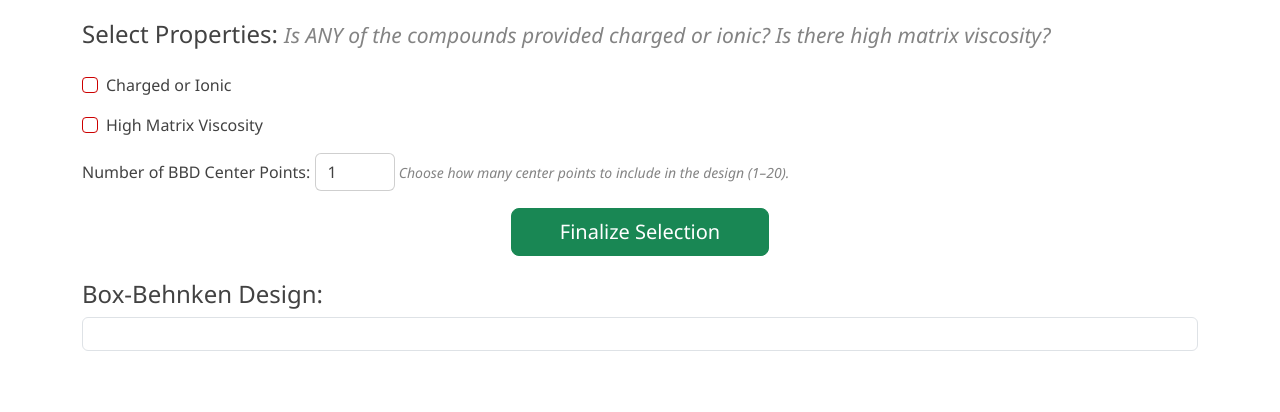
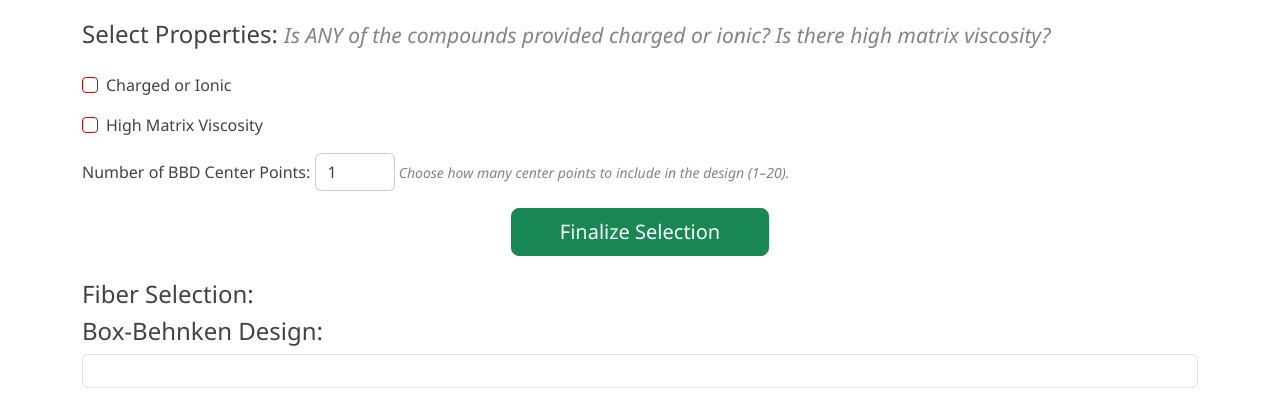
Before and after one commit to NikosDelijohn/spme-doejo, a Flask app: page / in a window 1280 px wide. Shown: the part 445-857 px from the top of the page. Before the commit the page ends 796 px from the top, so only its background shows below. Run offline with Flask 3, Linux system fonts and the light colour scheme.

Commit message:
Added dedicated Fiber Selection field at frontend.

```diff
--- a/templates/frontend.html
+++ b/templates/frontend.html
@@ -2,7 +2,7 @@
 <html lang="en">
 <head>
     <meta charset="UTF-8">
-    <title>SPME DoE – Compound Selector</title>
+    <title>SPME DoEjo</title>
 
     <link rel="icon" type="image/x-icon" href="{{ url_for('static', filename='favicon.ico') }}">
 
@@ -104,6 +104,8 @@
         </button>
     </div>
 
+    <h4>Fiber Selection:</h4>
+    <div id="fiber_selection"></div>
     <!-- Box-Behnken Design Results -->
     <h4>Box-Behnken Design:</h4>
     <div id="results" class="p-3 border rounded"></div>
@@ -241,20 +243,16 @@ async function finalizeSelection() {
     });
     const result = await res.json();
 
+    const fiberSelectDiv = document.getElementById("fiber_selection");
     const resultsDiv = document.getElementById("results");
 
-    let fiberBox = "";
-    if (result.fiber) {
-        fiberBox = `
-            <div class="alert alert-warning mb-4 p-3" id="fiber-box">
-                <strong>Recommended Fiber:</strong> You should use the <strong>${result.fiber}</strong> fiber.
-            </div>
-        `;
-    }
+    fiberSelectDiv.innerHTML =  `
+        <div class="fiber-box mb-4" id="fiber-box">
+            <strong>Recommended Fiber:</strong> You should use the <strong>${result.fiber}</strong> fiber.
+        </div>
+    `;
 
-    resultsDiv.innerHTML =
-        fiberBox +
-        (result.table
+    resultsDiv.innerHTML = (result.table
             ? `<div class="mt-5">${result.table}</div>`
             : `<div class="alert alert-warning mt-5">No table generated.</div>`);
 }
```
Also changed, not shown: README.md.
